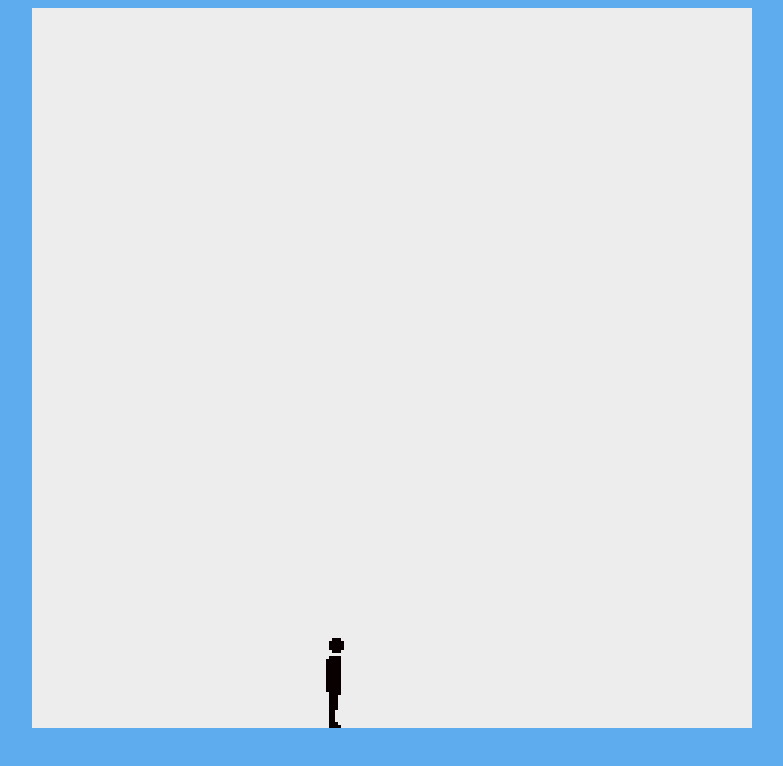
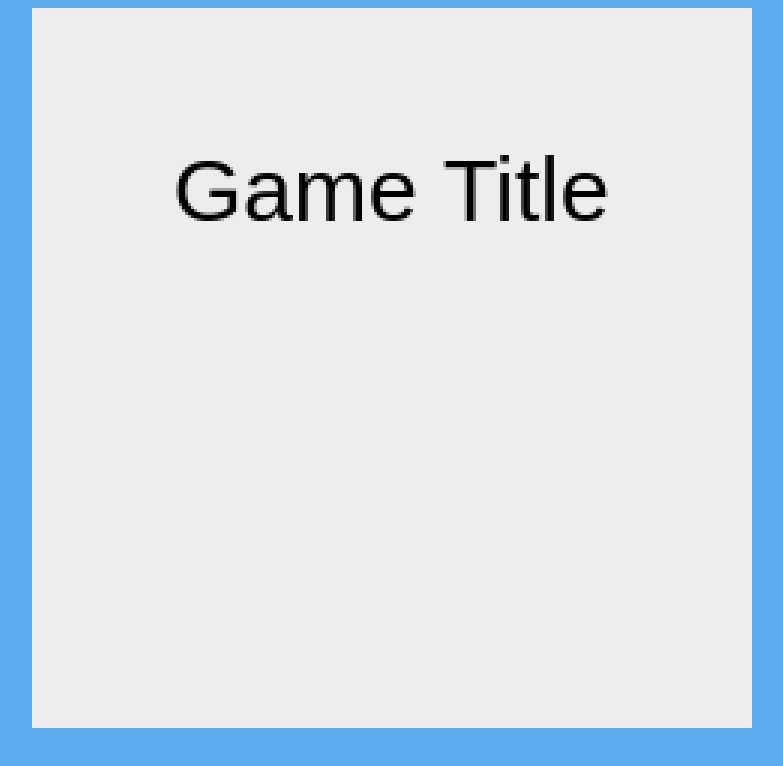
Before and after one commit to nathanielperry/lucas-birthday-2019, a website built with webpack: page src/index.html in a window 1280 px wide. Shown: the whole page, without its empty margins (96-879 px from the left). Built offline with nearby package versions, Linux system fonts and the light colour scheme.

Commit message:
Added basic title screen

```diff
--- a/src/index.js
+++ b/src/index.js
@@ -2,6 +2,7 @@ import './styles.sass';
 import Phaser from 'phaser';
 
 import GamePlay from './scenes/GamePlay'
+import TitleScreen from './scenes/TitleScreen';
 
 const config = {
     type: Phaser.AUTO,
@@ -21,6 +22,7 @@ const config = {
 };
 
 const game = new Phaser.Game(config);
+game.scene.add('TitleScreen', TitleScreen, true);
 game.scene.add('GamePlay', GamePlay);
 // game.events.once(Phaser.Scenes.Events.CREATE, scene => {
 //     scene.cursors = scene.input.keyboard.createCursorKeys();
--- a/src/scenes/GamePlay.js
+++ b/src/scenes/GamePlay.js
@@ -3,7 +3,7 @@ import Walker from '../entities/walker';
 
 export default class GamePlay extends GameScene {
     constructor() {
-        super({key: 'GamePlay', active: true});
+        super({key: 'GamePlay'});
     }
 
     init() {
--- /dev/null
+++ b/src/scenes/TitleScreen.js
@@ -0,0 +1,34 @@
+import GameScene from './GameScene';
+
+export default class TitleScreen extends GameScene {
+    constructor() {
+        super({key: 'TitleScreen'});
+    }
+
+    init() {
+
+    }
+
+    preload() {
+
+    }
+
+    create() {
+        this.cameras.main.setBackgroundColor('#EDEDED');
+        let title = this.add.text(
+            this.cameras.main.centerX,
+            this.cameras.main.centerY - (this.cameras.main.height / 4),
+            'Game Title',
+            {
+                color: 'black',
+                fontFamily: 'VT323, sans-serif',
+                fontSize: '30px'
+            }
+        );
+        title.setOrigin(0.5);
+    }
+
+    update(time, delta) {
+
+    }
+}
--- a/src/styles.sass
+++ b/src/styles.sass
@@ -1,3 +1,5 @@
+@import url('https://fonts.googleapis.com/css?family=VT323&display=swap')
+
 body
     background-color: #5eabed
 #game
```
